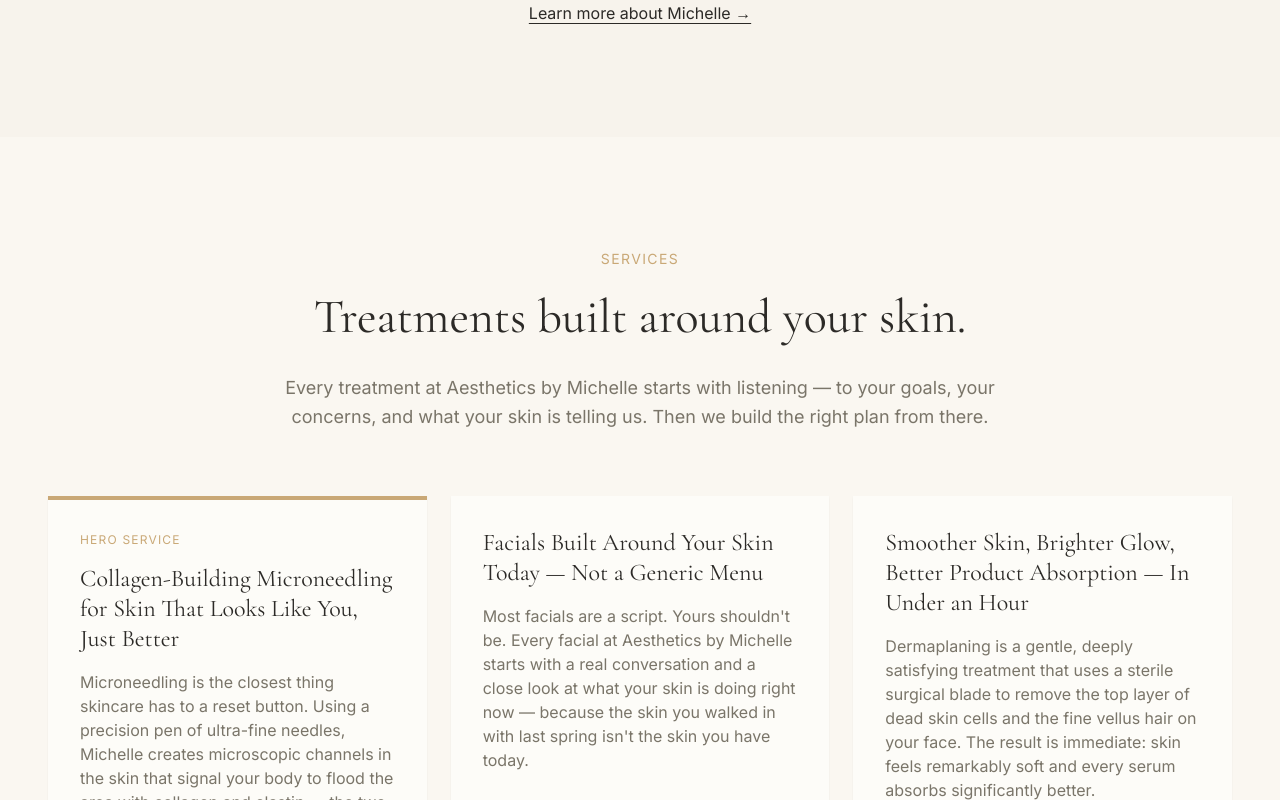
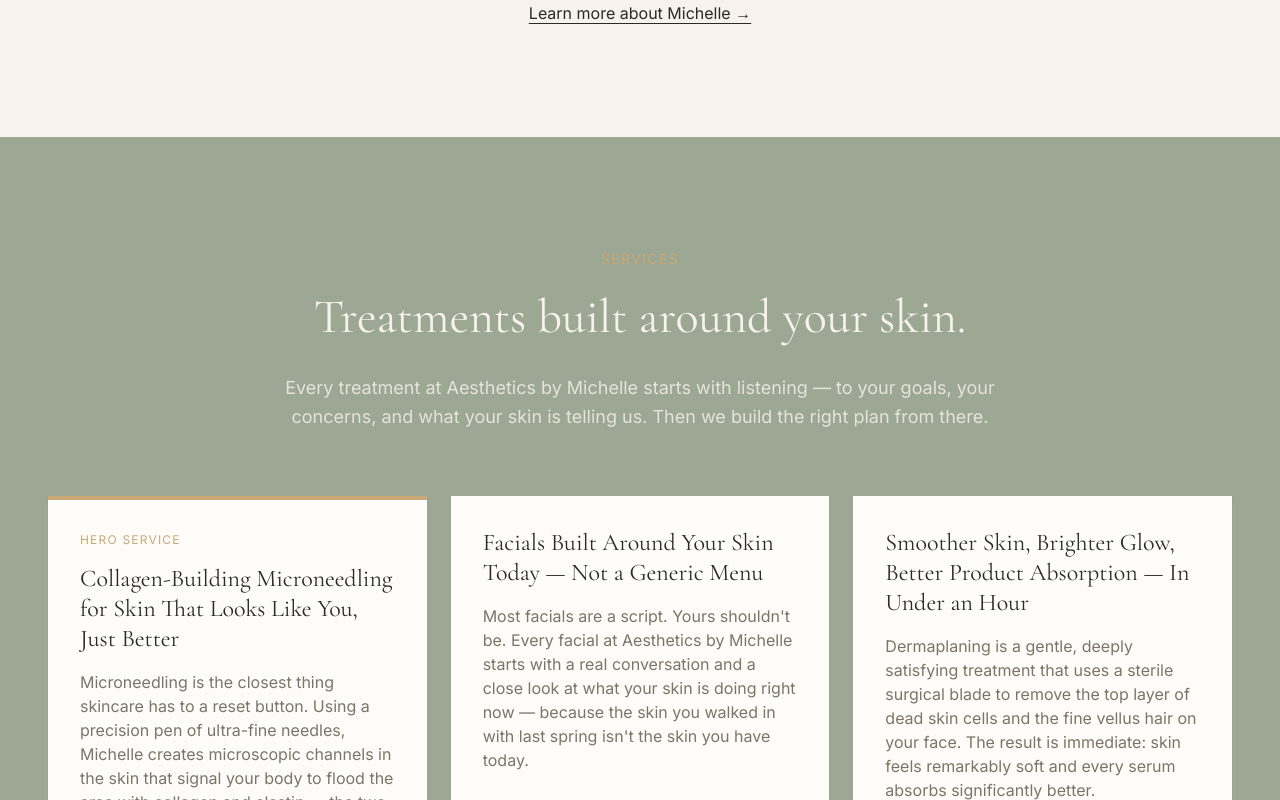
Before and after one commit to Unchainedmindprompts/Aesthetics-by-Michelle, a Next.js app: page / in a window 1280 px wide. Shown: the part 1280-2080 px from the top of the page. Built offline with nearby package versions, Linux system fonts and the light colour scheme.

Commit message:
Switch Services Overview panel to sage background
Adds a sage band in the middle of the homepage. Heading and intro
swap to cream/cream-80 for legibility; soft-white service cards now
sit on sage like the final CTA.

```diff
--- a/app/page.tsx
+++ b/app/page.tsx
@@ -112,16 +112,16 @@ export default function HomePage() {
       </section>
 
       {/* SECTION 3: SERVICES OVERVIEW */}
-      <section id="services" className="bg-ivory py-20 md:py-28">
+      <section id="services" className="bg-sage py-20 md:py-28">
         <div className="mx-auto max-w-7xl px-6 md:px-12">
           <div className="mx-auto mb-16 max-w-3xl text-center">
             <p className="font-sans text-sm uppercase tracking-widest text-gold">
               Services
             </p>
-            <h2 className="mt-6 font-serif text-4xl text-charcoal md:text-5xl">
+            <h2 className="mt-6 font-serif text-4xl text-cream md:text-5xl">
               Treatments built around your skin.
             </h2>
-            <p className="mt-8 font-sans text-lg leading-relaxed text-warmGray">
+            <p className="mt-8 font-sans text-lg leading-relaxed text-cream/80">
               Every treatment at Aesthetics by Michelle starts with listening —
               to your goals, your concerns, and what your skin is telling us.
               Then we build the right plan from there.
```
